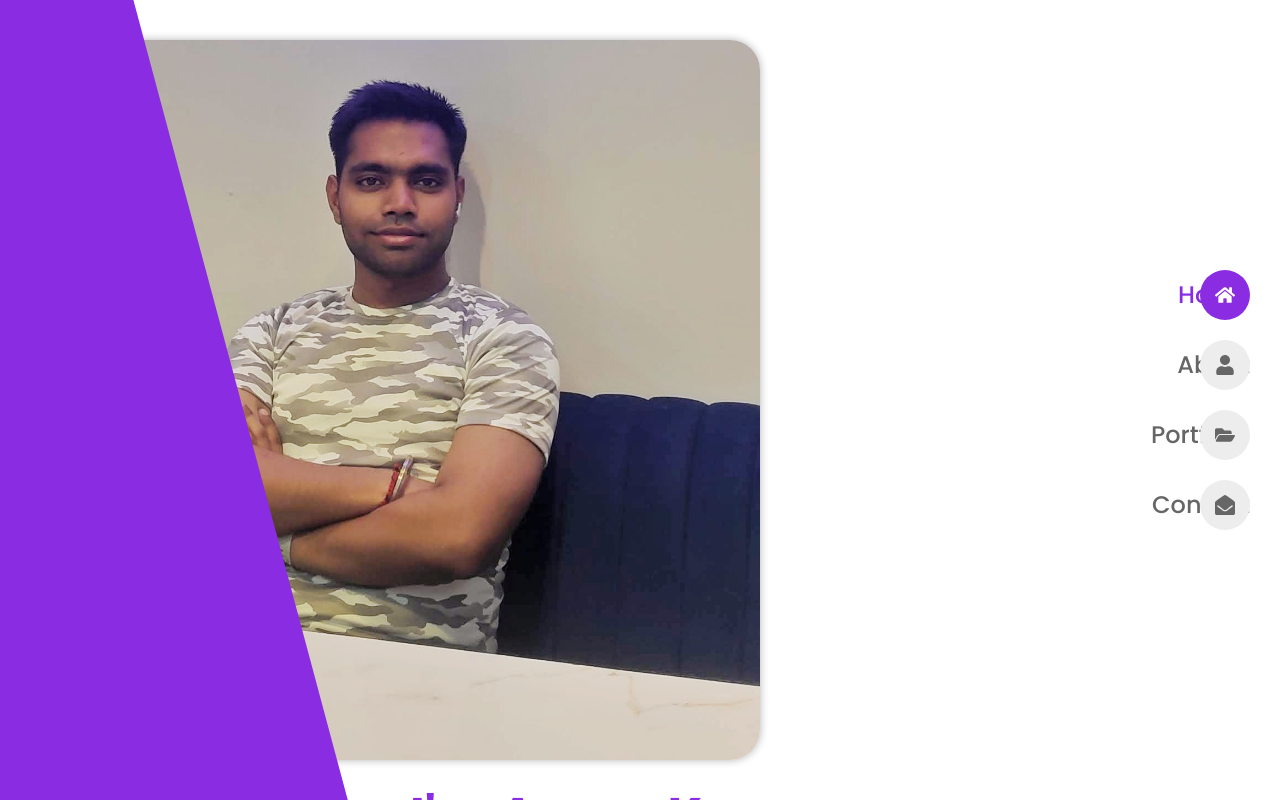
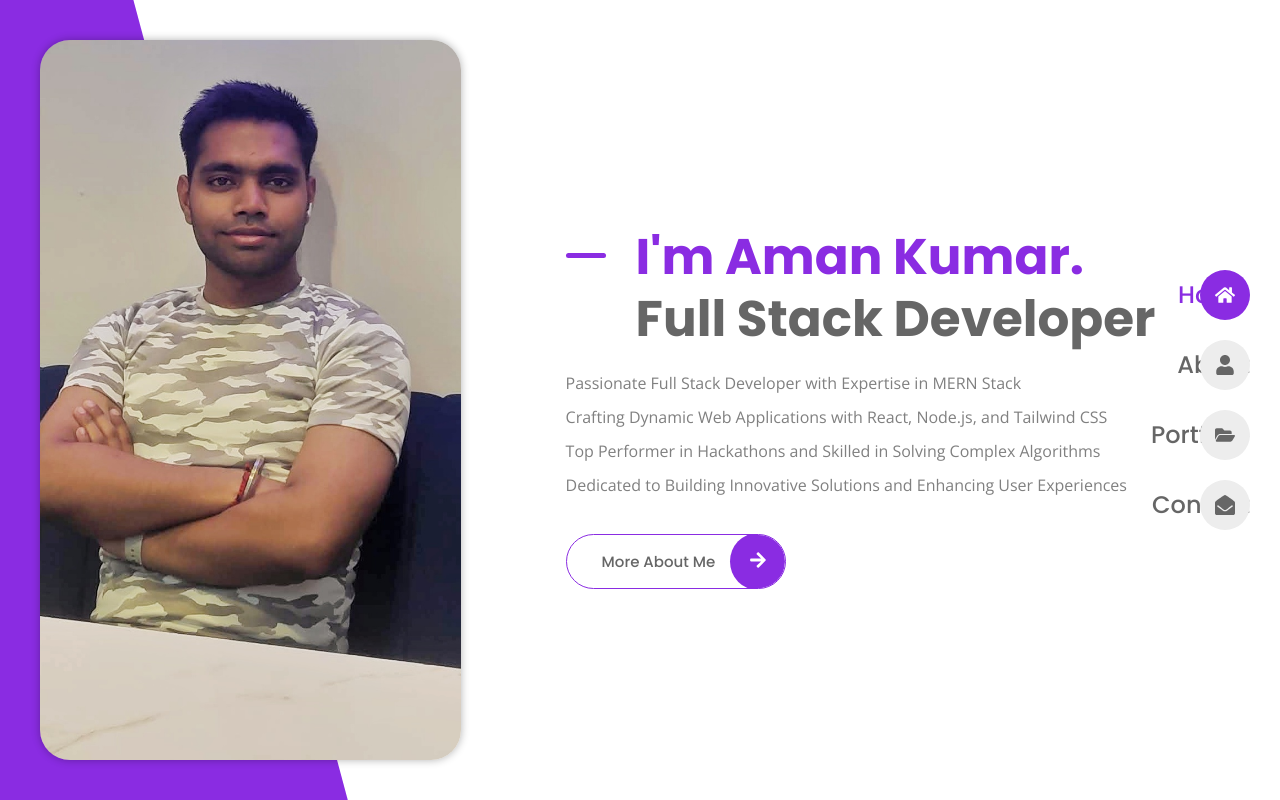
Before and after one commit to amank736836/portfoliowebsite, a React (Vite) app: page / in a window 1280 px wide. Shown: the top 800 px of the page. Built offline with nearby package versions, Linux system fonts and the light colour scheme.

Commit message:
chore: Update global CSS styles

```diff
--- a/src/App.css
+++ b/src/App.css
@@ -76,3 +76,56 @@ textarea {
 img {
   max-width: 100%;
 }
+
+.grid {
+  display: grid;
+  gap: 30px;
+}
+
+.section {
+  padding-block: 70px;
+}
+
+.button {
+  display: inline-block;
+  color: var(--title-color);
+  border: 1px solid var(--first-color);
+  padding: 15px 70px 15px 35px;
+  border-radius: 35px;
+  font-family: var(--second-font);
+  font-size: var(--small-font-size);
+  font-weight: var(--weight-500);
+  position: relative;
+  overflow: hidden;
+}
+
+.button:hover {
+  color: var(--text-white);
+}
+
+.button::before {
+  content: "";
+  position: absolute;
+  inset: 0;
+  background-color: var(--first-color);
+  transform: translateX(100%);
+  z-index: -1;
+  transition: all 0.3s ease-out;
+}
+
+.button:hover::before {
+  transform: translateX(0);
+}
+
+.button__icon {
+  background-color: var(--first-color);
+  position: absolute;
+  inset-block: -2px;
+  right: 0;
+  width: 55px;
+  border-radius: 50%;
+  color: var(--text-white);
+  font-size: var(--large-font-size);
+  text-align: center;
+  line-height: 60px;
+}
```
